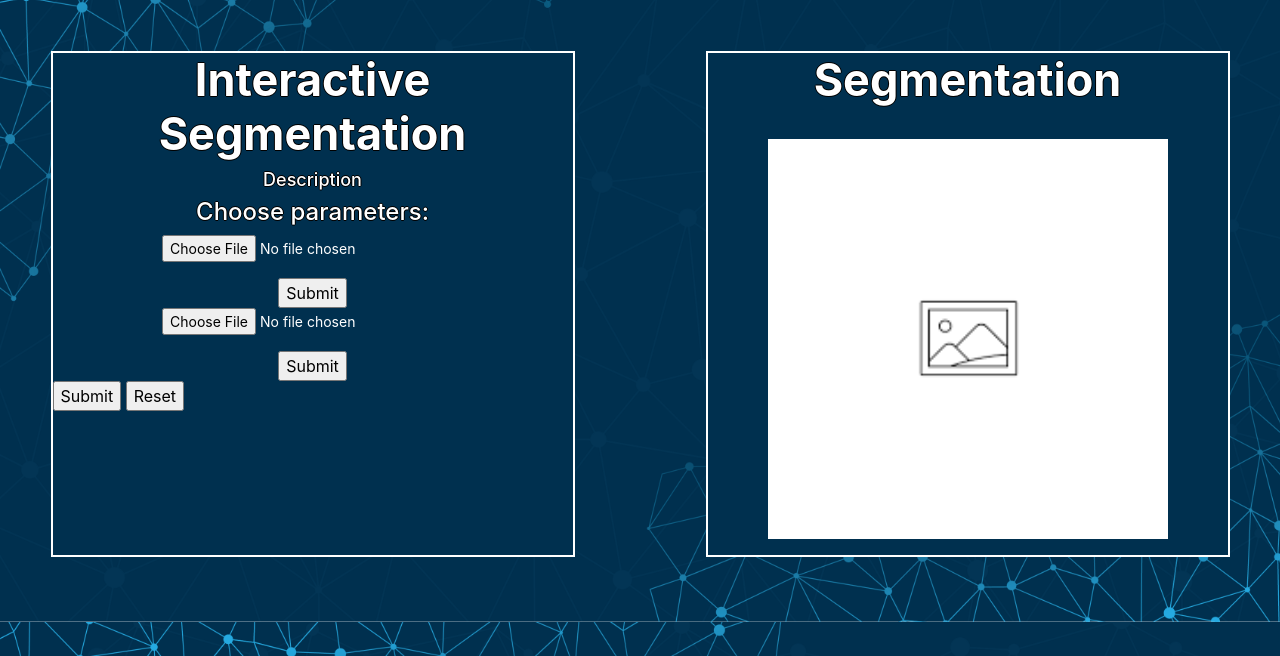
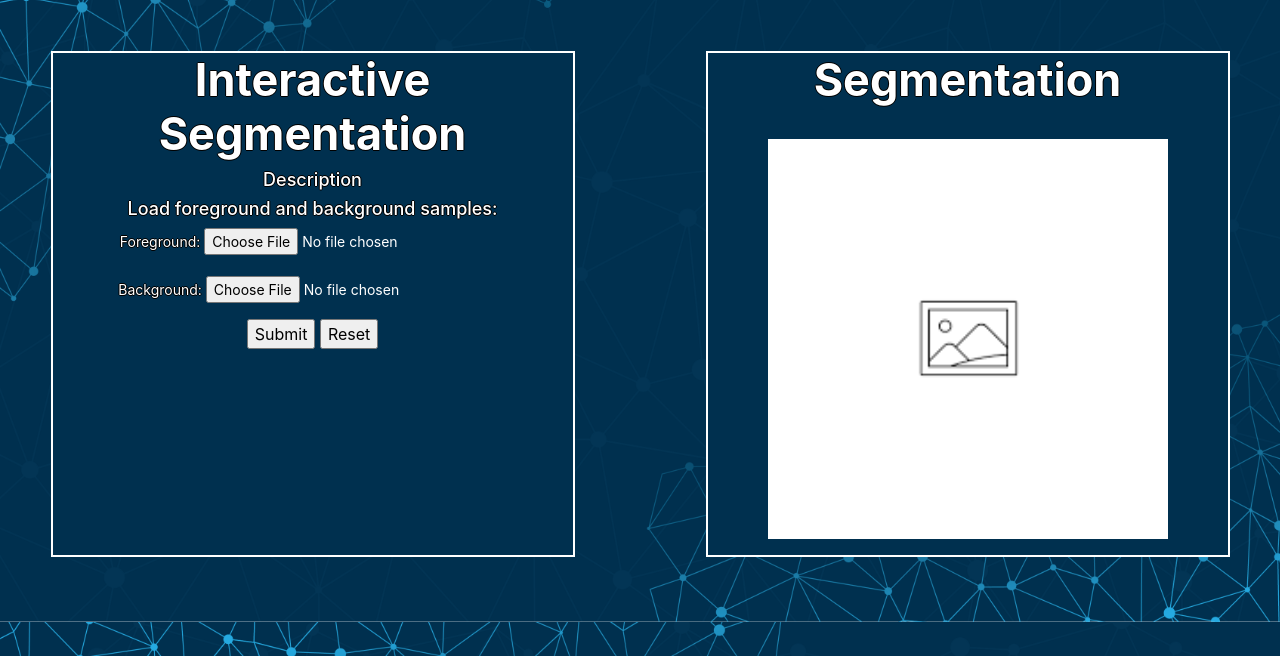
Before and after one commit to kolo-abb/Graph_segmentator_app, a Django app: page /interactive/ in a window 1280 px wide. Shown: the part 144-800 px from the top of the page. Run offline with Django 3.2, Linux system fonts and the light colour scheme; some libraries are stand-ins or nearby versions.

Commit message:
Almost working

```diff
--- a/segmentation_app/templates/interactive.html
+++ b/segmentation_app/templates/interactive.html
@@ -7,70 +7,17 @@
        <a href="{% url 'interactive_desc' %}" class="tilelink">
         <h4>Description</h4>
       </a>
-      <h3 style="text-align: center;">Choose parameters:</h3>
+      <h4 style="text-align: center;">Load foreground and background samples:</h4>
 
-       <form method="post" style="text-align: center;" action="{% url 'interactive' %}">
-           {% csrf_token %}
-           <!-- Type of graph:<br>
-           <select name="Edges" size="2">
-            <option value=True selected="selected">8 Edges</option>
-            <option value=False>4 Edges</option>
-          </select>
-           <br>
-           Threshold:<br>
-           <select name="Threshold" size="3">
-               <option value=1 selected="selected">edge weight + const * 1.0 * sqrt(size of a segment)</option>
-               <option value=2 >edge weight + const * 1.0 / sqrt(size of a segment)</option>
-               <option value=3 >const</option>
-          </select>
-           <br>
-          Const:<br>
-          <input type="number" name="Const" value=3.0><br>
-          Minimal segment size:<br>
-          <input type="number" name="Min_size" value=200><br><br> -->
-
-          <form style="text-align: center;"  method="post" enctype="multipart/form-data">{% csrf_token %}
+       <form method="post" style="text-align: center;" enctype="multipart/form-data" action="{% url 'interactive' %}">{% csrf_token %}
             <p>
                 {% csrf_token %}
-                <input id="id_image" type="file" class="" name="foreground">
+                Foreground: <input id="foreground" type="file" class="" name="foreground"><br><br>
+                Background: <input id="background" type="file" class="" name="background">
             </p>
-                <input type="submit" value="Submit" /> <!-- przy submitach cos sie wali -->
-            <p>
-                {% csrf_token %}
-                <input id="id_image" type="file" class="" name="background">
-            </p>
-                <input type="submit" value="Submit" />
-          </form>
-
-          <input type="submit" value="Submit">
-          <input type="reset">
+            <input type="submit" value="Submit">
+            <input type="reset">
         </form>
-        <!-- <br>
-       <br> -->
-       <!-- {% if segmented_image %}
-            <h3 style="text-align: center;"><strong>Additional segmentation for too large objects</strong></h3>
-            <h3 style="text-align: center;">Choose parameters:</h3>
-
-           <form method="post" style="text-align: center;" action="{% url 'mst_additional' %}">
-               {% csrf_token %}
-               Threshold:<br>
-               <select name="Threshold" size="3">
-                   <option value=1 selected="selected">edge weight + const * 1.0 * sqrt(size of a segment)</option>
-                   <option value=2 >edge weight + const * 1.0 / sqrt(size of a segment)</option>
-                   <option value=3 >const</option>
-              </select>
-               <br>
-               Mninimal segment size(excluding background):<br>
-              <input type="number" name="Min_size" value=200><br>
-               Maximal segment size(excluding background):<br>
-              <input type="number" name="Max_size" value=200><br>
-               Const:<br>
-              <input type="number" name="Const" value=3.0><br><br>
-              <input type="submit" value="Submit">
-              <input type="reset">
-            </form>
-       {% endif %} -->
-
   </div>
 
   <div class="column">
--- a/segmentation_app/views.py
+++ b/segmentation_app/views.py
@@ -138,8 +138,19 @@ def ngc(request):
 def interactive(request):
     print(context)
     if request.method == 'POST':
-        result = seg.interactive(Image.open(context['image'], context['foreground'], context['background']))
-        Image.fromarray(result[0]).save('static/media/temporary.png')
+        uploaded_file1 = request.FILES['foreground']
+        uploaded_file2 = request.FILES['background']
+        fs = FileSystemStorage()
+        name1 = fs.save(uploaded_file1.name, uploaded_file1)
+        name2 = fs.save(uploaded_file2.name, uploaded_file2)
+        context['foreground'] = fs.url(name1)
+        context['background'] = fs.url(name2)
+
+        result = seg.interactive(Image.open(context['image']),
+                                 Image.open(context['foreground']),
+                                 Image.open(context['background']))
+
+        result[0].save('static/media/temporary.png')
         context['segmented_image'] = "/static/media/temporary.png"
         context['counter'] = result[1]
     return render(request, 'interactive.html', context)
--- a/segmentator/main_api.py
+++ b/segmentator/main_api.py
@@ -71,7 +71,7 @@ def advanced_ngc(img, I, X):
 
 def interactive(original_image, foreground, background):
 
-    segmented_image = image_processing_pipeline(np.array(original_image), np.array(foreground), np.array(background_sample))
+    segmented_image = image_processing_pipeline(original_image, foreground, background)
     counter = 0
 
     return segmented_image, counter
```
Also changed, not shown: segmentator/interactive_algorithm.py (+21 -23 lines).
